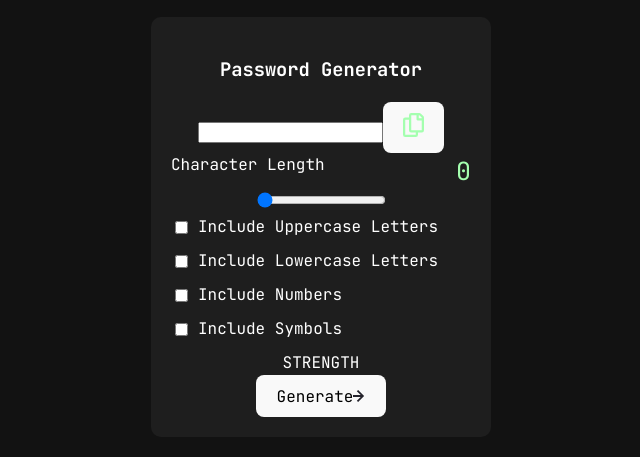
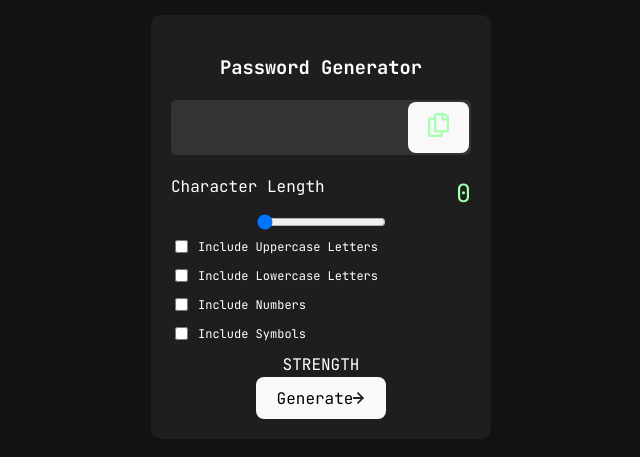
Before and after one commit to Abugbire10/password-generator-app, a React (Vite) app: page / in a window 1280 px wide. Shown: the part 173-630 px from the top of the page, without its empty margins (319-959 px from the left). Built offline with nearby package versions, Linux system fonts and the light colour scheme.

Commit message:
Update App.css

```diff
--- a/src/App.css
+++ b/src/App.css
@@ -37,3 +37,31 @@ body {
   margin-right: 10px;
   accent-color: #a4ffaf;
 }
+
+.checkbox-group label {
+  font-size: 12px;
+  color: #fff;
+}
+
+h1 {
+  margin-bottom: 20px;
+}
+
+.password-output {
+  display: flex;
+  align-items: center;
+  justify-content: space-between;
+  background-color: #333;
+  border-radius: 5px;
+  padding: 2px;
+  margin-bottom: 20px;
+}
+
+.password-output input {
+  background: none;
+  border: none;
+  color: #fff;
+  width: 100%;
+  outline: none;
+  font-size: 1.2em;
+}
```
